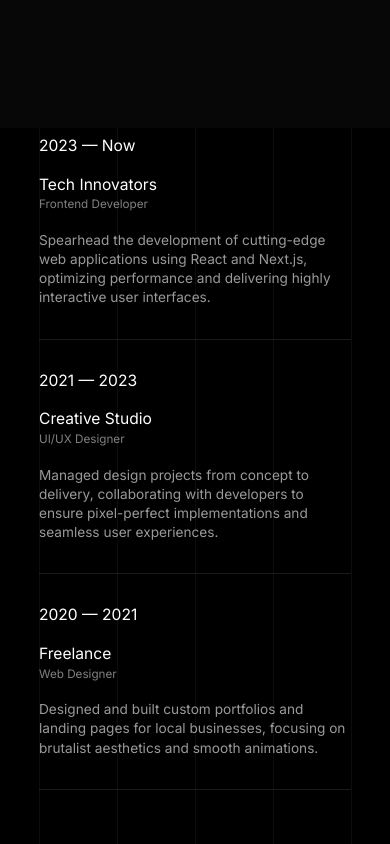
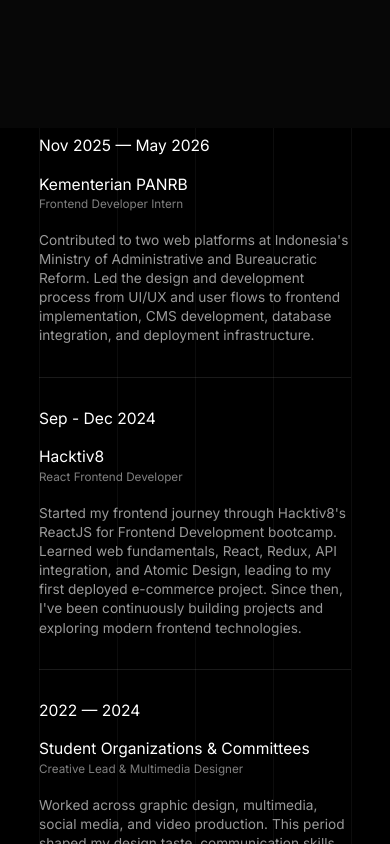
Before and after one commit to adityafajarsy/portfolio-vite, a React (Vite) app: page /about in a window 390 px wide. Shown: the part 1560-2404 px from the top of the page. Built offline with nearby package versions, Linux system fonts and the light colour scheme.

Commit message:
feat: implement responsive header with GSAP animations and add ParallaxGallery, Description, About, and ArticleDetail components

```diff
--- a/src/components/Description/index.tsx
+++ b/src/components/Description/index.tsx
@@ -4,25 +4,40 @@
 import { useRef } from 'react';
 import { slideUp, opacity } from './animation';
 import Rounded from '../../common/RoundedButton';
+import { Link } from 'react-router-dom';
 export default function index() {
 
-    const phrase = "Helping brands to stand out in the digital era. Together we will set the new status quo. No nonsense, always on the cutting edge.";
+    const phrase = "A React Frontend Developer who enjoys building clean and thoughtful web experiences. With a background in design, I care about how things look, feel, and work.";
     const description = useRef(null);
     const isInView = useInView(description)
     return (
         <div ref={description} className={styles.description}>
             <div className={styles.body}>
                 <p>
-                {
-                    phrase.split(" ").map( (word, index) => {
-                        return <span key={index} className={styles.mask}><motion.span variants={slideUp} custom={index} animate={isInView ? "open" : "closed"} key={index}>{word}</motion.span></span>
-                    })
-                }
+                    {
+                        phrase.split(" ").map((word, index) => {
+                            const isBold = index >= 1 && index <= 3;
+                            return (
+                                <span key={index} className={styles.mask}>
+                                    <motion.span
+                                        variants={slideUp}
+                                        custom={index}
+                                        animate={isInView ? "open" : "closed"}
+                                        className={isBold ? styles.bold : ""}
+                                    >
+                                        {word}
+                                    </motion.span>
+                                </span>
+                            )
+                        })
+                    }
                 </p>
-                <motion.p variants={opacity} animate={isInView ? "open" : "closed"}>The combination of my passion for design, code & interaction positions me in a unique place in the web design world.</motion.p>
+                <motion.p variants={opacity} animate={isInView ? "open" : "closed"}>This Website Portfolio Built with Vite, React, TypeScript, SCSS, and GSAP. Designed and developed from scratch to showcase my work and creative process.</motion.p>
                 <div data-scroll data-scroll-speed={0.1}>
                     <Rounded className={styles.button}>
-                        <p>About me</p>
+                        <Link to="/about" style={{ textDecoration: "none", color: "inherit" }}>
+                            <p>About me</p>
+                        </Link>
                     </Rounded>
                 </div>
             </div>
--- a/src/components/Description/style.module.scss
+++ b/src/components/Description/style.module.scss
@@ -54,6 +54,9 @@
                     overflow: hidden;
                     display: inline-flex;
                 }
+                .bold {
+                    font-weight: 600;
+                }
             }
             &:nth-of-type(2){
                 font-size: 20px;
--- a/src/components/Header/index.tsx
+++ b/src/components/Header/index.tsx
@@ -82,6 +82,45 @@
             });
         });
 
+        mm.add("(max-width: 768px)", () => {
+            isVisible = true;
+            gsap.set(button.current, { scale: 1 });
+
+            ScrollTrigger.create({
+                trigger: document.documentElement,
+                start: 0,
+                end: "max",
+                onUpdate: (self) => {
+                    const scrollPos = self.scroll();
+                    const direction = self.direction;
+
+                    // If the sidebar is currently open, it must stay visible
+                    if (isActiveRef.current) {
+                        if (!isVisible) {
+                            isVisible = true;
+                            gsap.to(button.current, { scale: 1, duration: 0.25, ease: "power1.out" });
+                        }
+                        return;
+                    }
+
+                    if (scrollPos < 100) {
+                        if (!isVisible) {
+                            isVisible = true;
+                            gsap.to(button.current, { scale: 1, duration: 0.25, ease: "power1.out" });
+                        }
+                    } else {
+                        if (direction === 1 && !isVisible) {
+                            isVisible = true;
+                            gsap.to(button.current, { scale: 1, duration: 0.25, ease: "power1.out" });
+                        } else if (direction === -1 && isVisible) {
+                            isVisible = false;
+                            gsap.to(button.current, { scale: 0, duration: 0.25, ease: "power1.out" });
+                        }
+                    }
+                }
+            });
+        });
+
         return () => mm.revert();
     }, [])
 
@@ -107,7 +146,7 @@
                 </Link>
                 <div className={styles.middleText}>
                     <p className={styles.location}>Based in Jakarta Джакaрт</p>
-                    <p className={styles.role}>UI/UX Designer + Frontend Dev</p>
+                    <p className={styles.role}>UI/UX Designer + React Frontend Dev</p>
                 </div>
                 <div className={styles.nav}>
                     <Magnetic>
--- a/src/components/ParallaxGallery/index.tsx
+++ b/src/components/ParallaxGallery/index.tsx
@@ -22,7 +22,7 @@
 
   const gallery = useRef(null);
   const [dimension, setDimension] = useState({width:0, height:0});
-  const [isMobile, setIsMobile] = useState(false);
+  const [isMobile, setIsMobile] = useState(typeof window !== 'undefined' ? window.innerWidth <= 768 : false);
 
   const { scrollYProgress } = useScroll({
     target: gallery,
@@ -54,6 +54,10 @@
       window.removeEventListener("resize", resize);
     }
   }, [])
+
+  if (isMobile) {
+    return null;
+  }
 
   return (
     <div className={styles.parallaxWrapper}>
--- a/src/components/ParallaxGallery/style.module.scss
+++ b/src/components/ParallaxGallery/style.module.scss
@@ -1,5 +1,9 @@
 .parallaxWrapper {
     background: rgb(45, 45, 45); // match gallery background for smooth transition
+
+    @media (max-width: 768px) {
+        display: none;
+    }
 }
 
 .gallery{
--- a/src/pages/About/index.tsx
+++ b/src/pages/About/index.tsx
@@ -81,35 +81,35 @@
             <div className={styles.experienceList}>
 
               <div className={styles.experienceItem}>
-                <p className={styles.year}>2023 — Now</p>
+                <p className={styles.year}>Nov 2025 — May 2026</p>
                 <div className={styles.roleInfo}>
-                  <h3>Tech Innovators</h3>
-                  <p>Frontend Developer</p>
+                  <h3>Kementerian PANRB</h3>
+                  <p>Frontend Developer Intern</p>
                 </div>
                 <p className={styles.desc}>
-                  Spearhead the development of cutting-edge web applications using React and Next.js, optimizing performance and delivering highly interactive user interfaces.
+                  Contributed to two web platforms at Indonesia's Ministry of Administrative and Bureaucratic Reform. Led the design and development process from UI/UX and user flows to frontend implementation, CMS development, database integration, and deployment infrastructure.
                 </p>
               </div>
 
               <div className={styles.experienceItem}>
-                <p className={styles.year}>2021 — 2023</p>
+                <p className={styles.year}>Sep - Dec 2024 </p>
                 <div className={styles.roleInfo}>
-                  <h3>Creative Studio</h3>
-                  <p>UI/UX Designer</p>
+                  <h3>Hacktiv8</h3>
+                  <p>React Frontend Developer</p>
                 </div>
                 <p className={styles.desc}>
-                  Managed design projects from concept to delivery, collaborating with developers to ensure pixel-perfect implementations and seamless user experiences.
+                  Started my frontend journey through Hacktiv8's ReactJS for Frontend Development bootcamp. Learned web fundamentals, React, Redux, API integration, and Atomic Design, leading to my first deployed e-commerce project. Since then, I've been continuously building projects and exploring modern frontend technologies.
                 </p>
               </div>
 
               <div className={styles.experienceItem}>
-                <p className={styles.year}>2020 — 2021</p>
+                <p className={styles.year}>2022 — 2024</p>
                 <div className={styles.roleInfo}>
-                  <h3>Freelance</h3>
-                  <p>Web Designer</p>
+                  <h3>Student Organizations & Committees</h3>
+                  <p>Creative Lead & Multimedia Designer</p>
                 </div>
                 <p className={styles.desc}>
-                  Designed and built custom portfolios and landing pages for local businesses, focusing on brutalist aesthetics and smooth animations.
+                  Worked across graphic design, multimedia, social media, and video production. This period shaped my design taste, communication skills, and understanding of digital trends, forming the foundation of how I approach products and user experiences today.
                 </p>
               </div>
 
```
Also changed, not shown: src/pages/ArticleDetail/index.tsx (line endings or trailing spaces).
